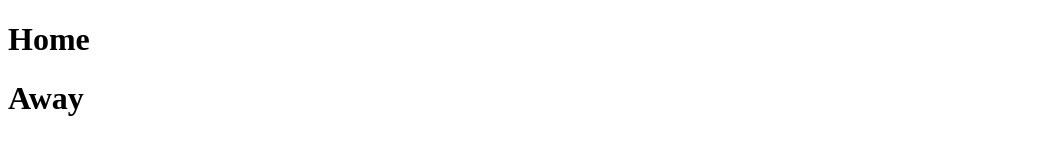
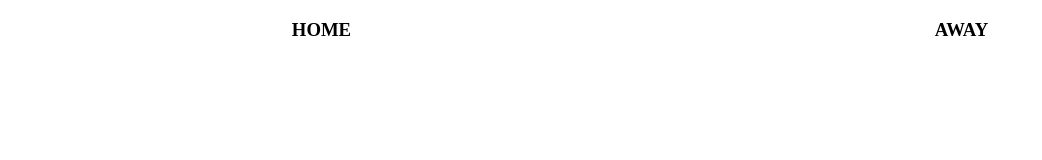
Before and after one commit to tylenolcold/scoreboard, a website: page index.html in a window 1280 px wide. Shown: the whole page, without its empty margins (0-1042 px from the left). Drawn offline with Linux system fonts and the light colour scheme.

Commit message:
Final update

```diff
--- /dev/null
+++ b/index.css
@@ -0,0 +1,8 @@
+body {
+    margin: 0;
+}
+
+.container {
+    display: flex;
+    justify-content: space-around;
+}
--- a/index.html
+++ b/index.html
@@ -1,10 +1,16 @@
-<!DOCTYPE html>
 <html>
   <head>
-    <title>My Page</title>
+    <link rel="stylesheet" href="index.css" />
   </head>
   <body>
-    <h1>Home</h1>
-    <h1>Away</h1>
+    <div class="container">
+      <div>
+        <h3>HOME</h3>
+      </div>
+      <div>
+        <h3>AWAY</h3>
+      </div>
+    </div>
+    <script src="index.js"></script>
   </body>
 </html>
--- a/package.json
+++ b/package.json
@@ -1,6 +1,6 @@
 {
-  "name": "Scrim-s01tsff",
-  "description": "https://scrimba.com/fullstack-path-c0fullstack/~05m",
+  "name": "Scrim-s04k019",
+  "description": "https://scrimba.com/fullstack-path-c0fullstack/~05h",
   "scripts": {
     "start": "vite",
     "dev": "vite",
```
Also changed, not shown: index.js (added).
